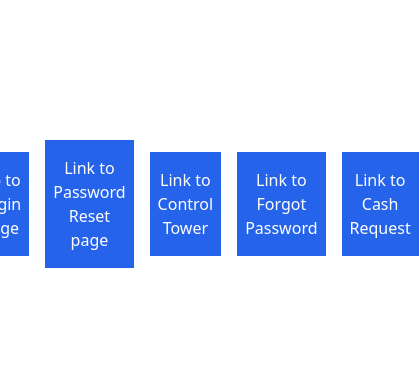
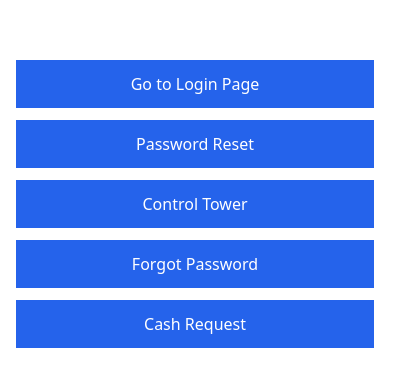
Before and after one commit to Meshack-Odunowe/assessment, a Next.js app: page / in a window 390 px wide. Shown: the part 218-604 px from the top of the page, 419 px wide, since content can reach past the window. Built offline with nearby package versions, Linux system fonts and the light colour scheme.

Commit message:
made the buttons page mobile responsive

```diff
--- a/app/page.tsx
+++ b/app/page.tsx
@@ -2,27 +2,36 @@ import Link from "next/link";
 
 export default function Home() {
   return (
-    <div className="flex gap-4 h-screen items-center justify-center">
-      <button className="  text-white px-2 py-4 rounded-lg bg-blue-600">
+    <div className="flex flex-col sm:flex-row flex-wrap gap-3 md:gap-4 h-screen items-center justify-center p-4">
+      <Link href='/login' className="w-full sm:w-auto">
+        <button className="w-full text-white px-4 py-3 rounded-lg bg-blue-600 hover:bg-blue-700 transition-colors">
+          Go to Login Page
+        </button>
+      </Link>
 
-     <Link href='/login'>Go to Login Page </Link>
-      </button>
-      <button className="  text-white px-2 py-4 rounded-lg bg-blue-600">
+      <Link href='/reset-password' className="w-full sm:w-auto">
+        <button className="w-full text-white px-4 py-3 rounded-lg bg-blue-600 hover:bg-blue-700 transition-colors">
+          Password Reset
+        </button>
+      </Link>
 
-     <Link href='/reset-password'>Link to Password Reset page </Link>
-      </button>
-      <button className="  text-white px-2 py-4 rounded-lg bg-blue-600">
+      <Link href='/control-tower' className="w-full sm:w-auto">
+        <button className="w-full text-white px-4 py-3 rounded-lg bg-blue-600 hover:bg-blue-700 transition-colors">
+          Control Tower
+        </button>
+      </Link>
 
-     <Link href='/control-tower'>Link to Control Tower  </Link>
-      </button>
-      <button className="  text-white px-2 py-4 rounded-lg bg-blue-600">
+      <Link href='/forgot-password' className="w-full sm:w-auto">
+        <button className="w-full text-white px-4 py-3 rounded-lg bg-blue-600 hover:bg-blue-700 transition-colors">
+          Forgot Password
+        </button>
+      </Link>
 
-     <Link href='/forgot-password'>Link to Forgot Password  </Link>
-      </button>
-      <button className="  text-white px-2 py-4 rounded-lg bg-blue-600">
-
-     <Link href='/cash-request'>Link to Cash Request  </Link>
-      </button>
+      <Link href='/cash-request' className="w-full sm:w-auto">
+        <button className="w-full text-white px-4 py-3 rounded-lg bg-blue-600 hover:bg-blue-700 transition-colors">
+          Cash Request
+        </button>
+      </Link>
     </div>
   );
 }
```
